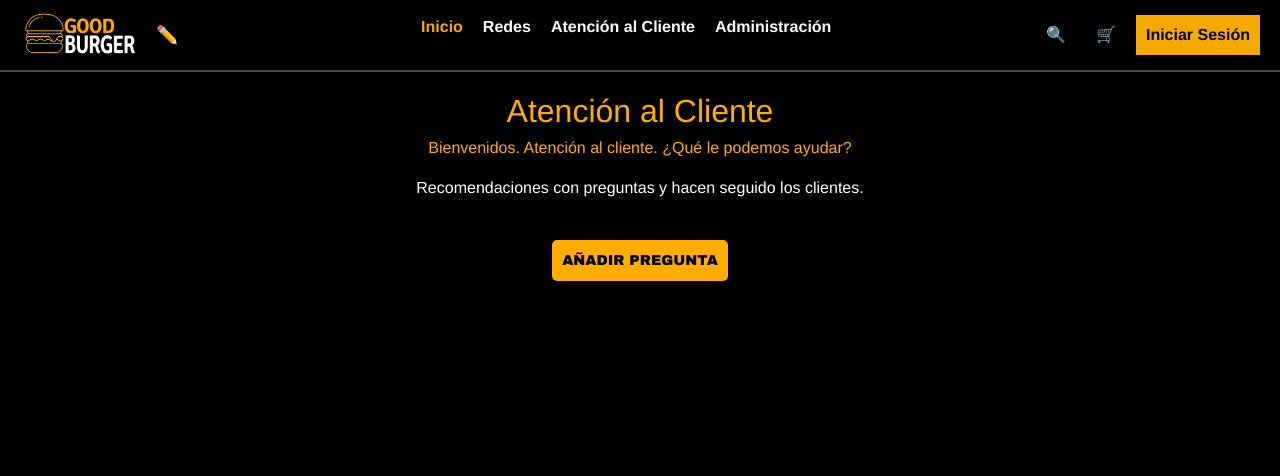
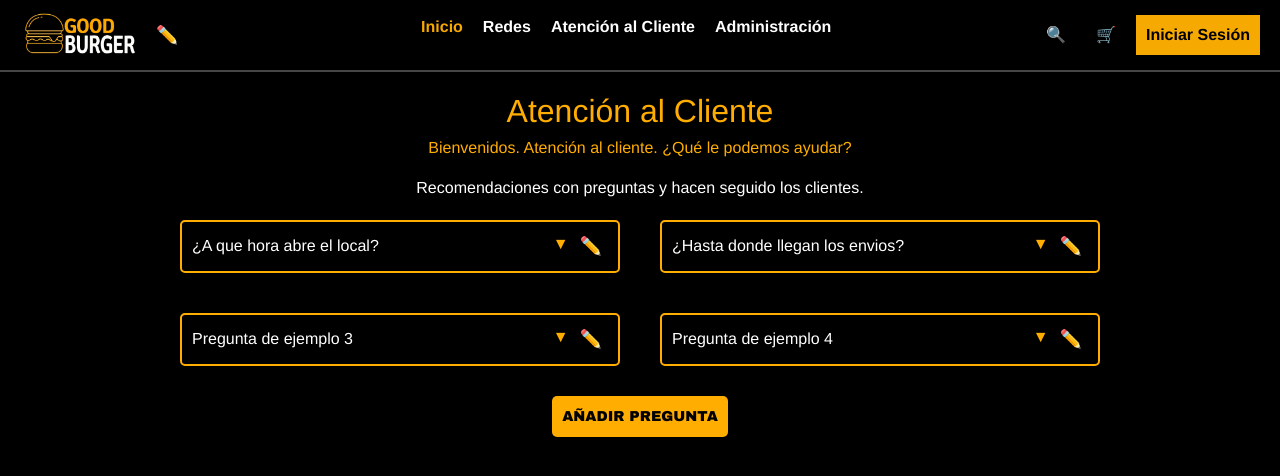
Before and after one commit to GersonDanielGuerrero/Progra-III-2024, a Vue app in the folder frontend/: page /preguntas in a window 1280 px wide. Shown: the top 476 px of the page. Built offline with nearby package versions, Linux system fonts and the light colour scheme.

Commit message:
preguntasFrecuentes

```diff
--- a/frontend/src/views/PreguntasFrecuentes.vue
+++ b/frontend/src/views/PreguntasFrecuentes.vue
@@ -4,18 +4,18 @@
     <div class="header">
       <h2>Atención al Cliente</h2>
       <p>Bienvenidos. Atención al cliente. <span class="highlight">¿Qué le podemos ayudar?</span></p>
-      <div class="preguntas">
+      <div class="pregunta">
       <p>Recomendaciones con preguntas y hacen seguido los clientes.</p>
       </div>
     </div>
-    <div class="questions">
-      <div class="question-item" v-for="(question, index) in questions" :key="index">
-        <span>{{ question }}</span>
-        <span class="actions">
-          <span class="icon">▼</span>
-          <button @click="editarLogo" class="edit-logo-btn">✏️</button>
-        </span>
-      </div>
+    <div class="preguntas">
+      <div class="preguntas-item" v-for="pregunta in preguntas" :key="pregunta.id">
+      <span>{{ pregunta.pregunta }}</span>
+      <span class="actions">
+    <span class="icon">▼</span>
+    <button @click="editarLogo" class="edit-logo-btn">✏️</button>
+  </span>
+</div>
     </div>
     <div class="AÑADIR">
     <Botoncomp> AÑADIR PREGUNTA </Botoncomp>
@@ -45,7 +45,7 @@ customer-service {
   margin-bottom: 20px;
   color: #ffad00;
 }
-.preguntas {
+.pregunta {
   margin-bottom: 20px;
   color: #ffffff;
 }
@@ -54,14 +54,14 @@ customer-service {
   color: #ffad00;
 }
 
-.questions {
+.preguntas {
   display: grid;
   grid-template-columns: repeat(2, 1fr);
   gap: 40px;
   margin: 10px 180px;
 }
 
-.question-item {
+.preguntas-item {
   background-color: #000;
   border: 2px solid #ffad00;
   color: #fff;
@@ -85,17 +85,17 @@ customer-service {
 .AÑADIR {
     background-color: #ffad00;
   color: #000;
-  padding: 0 16px;
+  padding: 0 10px;
   font-size: 0.9em;
-  border-radius: 5px;
+  border-radius: 50px;
   width: auto;
   display: inline-block;
-  margin: 0 auto;
+  margin: 10px auto;
   text-align: center;
   background-color: #000000;
   color: #ffffff;
-  padding: 10px 15px;
-  border-radius: 5px;
+  padding: 10px 20px;
+  border-radius: 10px;
   cursor: pointer;
 
 }
@@ -124,18 +124,23 @@ export default {
             preguntas: [
               {
                 id: 1,
-                pregunta: 'Pregunta de ejemplo 1',
+                pregunta: '¿A que hora abre el local?',
                 respuesta: 'Respuesta de ejemplo 1'
               },
               {
                 id: 2,
-                pregunta: 'Pregunta de ejemplo 2',
+                pregunta: '¿Hasta donde llegan los envios?',
                 respuesta: 'Respuesta de ejemplo 2'
               },
               {
                 id: 3,
                 pregunta: 'Pregunta de ejemplo 3',
                 respuesta: 'Respuesta de ejemplo 3'
+              },
+              {
+                id: 4,
+                pregunta: 'Pregunta de ejemplo 4',
+                respuesta: 'Respuesta de ejemplo 4'
               }
       ]
     };
```
